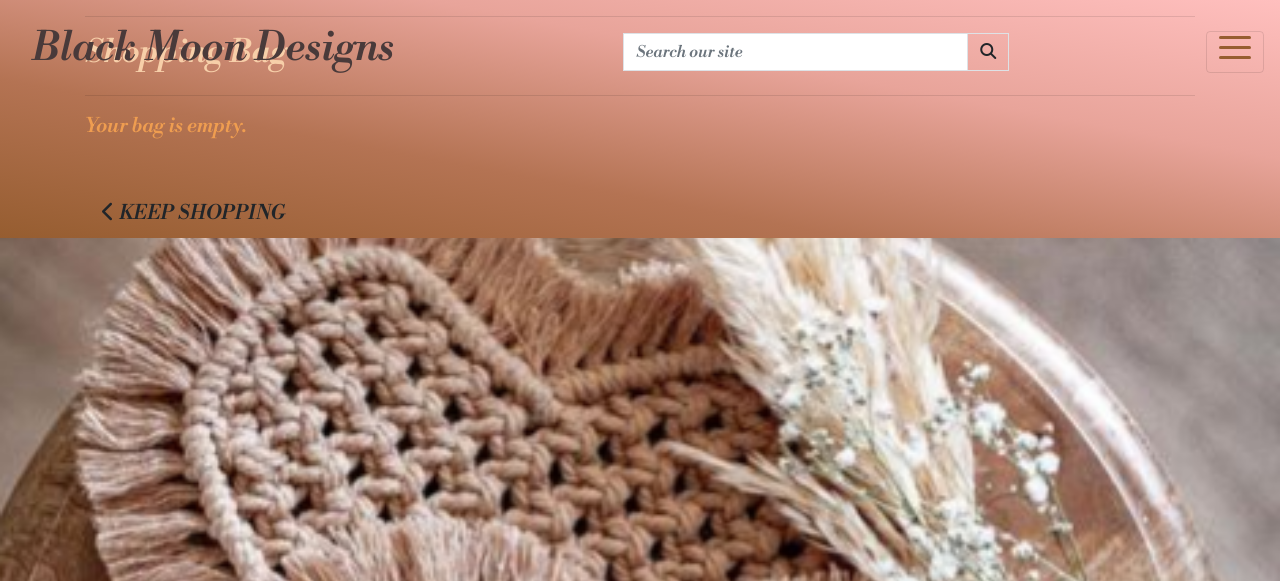
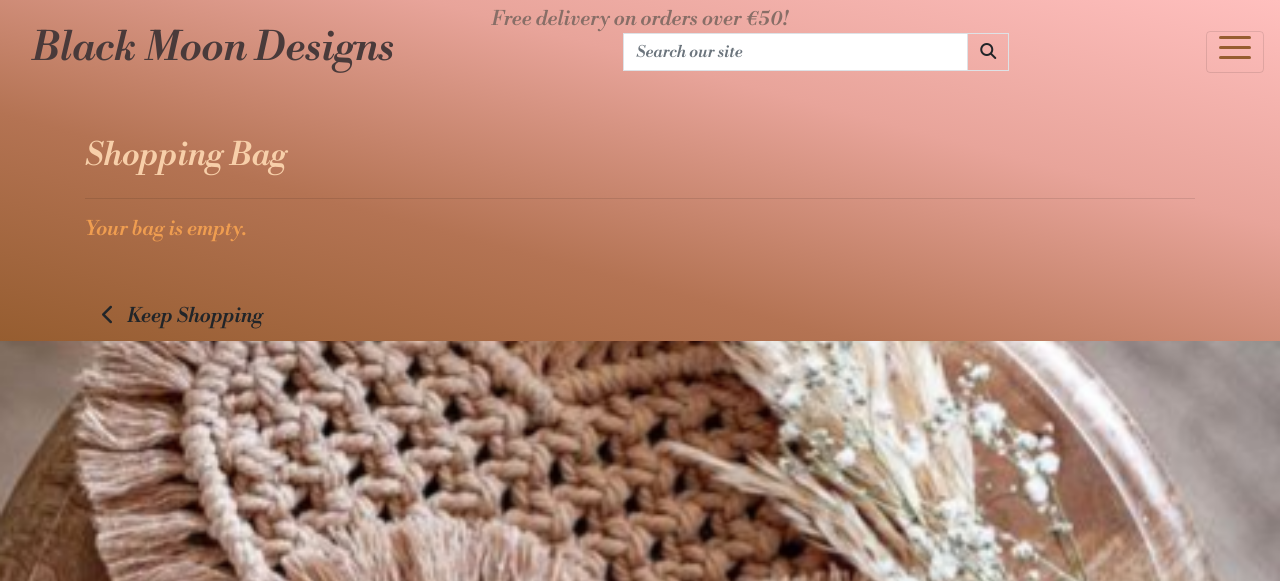
Before and after one commit to totalnoMartina/black-moon-designs, a Django app: page /bag/ in a window 1280 px wide. Shown: the top 581 px of the page. Run offline with Django 3.2, Linux system fonts and the light colour scheme; some libraries are stand-ins or nearby versions.

Commit message:
Add style to bag, delivery info and contexts of bag

```diff
--- /dev/null
+++ b/bag/contexts.py
@@ -0,0 +1,29 @@
+from decimal import Decimal
+from django.conf import settings
+
+def bag_contents(request):
+    """ A function to see the items already selected and calculate delivery costs """
+    bag_items = []
+    total = 0
+    product_count = 0
+
+    if total < settings.FREE_DELIVERY_THRESHOLD:
+        delivery = total * Decimal(settings.STANDARD_DELIVERY_PERCENTAGE / 100)
+        free_delivery_delta = settings.FREE_DELIVERY_THRESHOLD - total
+    else:
+        delivery = 0
+        free_delivery_delta = 0
+
+    grand_total = delivery + total
+
+    context = {
+        'bag_items': bag_items,
+        'total': total,
+        'product_count': product_count,
+        'delivery': delivery,
+        'free_delivery_delta': free_delivery_delta,
+        'free_delivery_threshold': settings.FREE_DELIVERY_THRESHOLD,
+        'grand_total': grand_total,
+    }
+
+    return context
--- a/bag/templates/bag/bag.html
+++ b/bag/templates/bag/bag.html
@@ -11,11 +11,11 @@
 
 {% block content %}
 <div class="overlay"></div>
-<div class="container mb-2">
+<div class="container mt-5">
     <div class="row">
         <div class="col">
-            <hr>
-            <h2 class="logo-font mb-4">Shopping Bag</h2>
+            <br>
+            <h2 class="logo-font mb-4 mt-4">Shopping Bag</h2>
             <hr>
         </div>
     </div>
@@ -26,11 +26,11 @@
             <div class="table-responsive rounded"></div>
             {% else %}
             <p class="lead mb-5">Your bag is empty.</p>
-            <a href="{% url 'products' %}" class="btn btn-outline-black rounded-0 btn-lg">
+            <a href="{% url 'macrames' %}" class="btn btn-outline-black rounded btn-lg">
                 <span class="icon">
                     <i class="fas fa-chevron-left"></i>
                 </span>
-                <span class="text-uppercase">Keep Shopping</span>
+                <span class="p-2 mb-1">Keep Shopping</span>
             </a>
             {% endif %}
         </div>
--- a/blackmoondesign/settings.py
+++ b/blackmoondesign/settings.py
@@ -77,6 +77,8 @@ TEMPLATES = [
                 'django.template.context_processors.request',
                 'django.contrib.auth.context_processors.auth',
                 'django.contrib.messages.context_processors.messages',
+                'bag.contexts.bag_contents',
+
             ],
         },
     },
@@ -159,6 +161,9 @@ STATICFILES_DIRS = (os.path.join(BASE_DIR, 'static'),)
 MEDIA_URL = '/media/'
 MEDIA_ROOT = os.path.join(BASE_DIR, 'media')
 
+FREE_DELIVERY_THRESHOLD = 50
+STANDARD_DELIVERY_PERCENTAGE = 10
+
 # Default primary key field type
 # https://docs.djangoproject.com/en/3.2/ref/settings/#default-auto-field
 
--- a/macrames/templates/macrames/macrames.html
+++ b/macrames/templates/macrames/macrames.html
@@ -13,7 +13,11 @@
 <div class="overlay"></div>
 <div class="container-fluid">
     <div class="row">
+
         <div class="col text-center mt-4">
+            <br>
+            <br>
+            <br>
             <h2 class="logo-font">Macrame Selection</h2>
             <hr class="w-50 mb-1">
         </div>
--- a/static/css/base.css
+++ b/static/css/base.css
@@ -36,6 +36,10 @@ p {
 
 h4 {
     color: #cfc8c6;
+}
+
+h5 {
+    color: #886e67;
 }
 
 .overlay {
@@ -215,15 +219,19 @@ h4 {
 
 
 a {
-    font-size: 2.2rem;
-    background-color: #c18a7c;
+    font-size: 2rem;
+    background-color: #f3ab99;
     color: #493a3a;
 }
 
 a:hover {
-    background-color: #FFBFBE;
-    color: #965D30;
+    background-color: #493a3a;
+    color: #f3ab99;
     text-decoration: none;
+}
+
+i:hover {
+    color: #493a3a;
 }
 
 .navbar-brand {
--- a/templates/base.html
+++ b/templates/base.html
@@ -102,9 +102,9 @@
                                 <div><i class="fas fa-shopping-bag fa-lg"></i></div>
                                 <p class="my-0">
                                     {% if grand_total %}
-                                    ${{ grand_total|floatformat:2 }}
+                                    €{{ grand_total|floatformat:2 }}
                                     {% else %}
-                                    $0.00
+                                    €0.00
                                     {% endif %}
                                 </p>
                             </div>
@@ -117,7 +117,11 @@
         </nav>
 
     </header>
-
+    <div id="delivery-banner" class="row text-center">
+        <div class="col">
+            <h5 class="my-2">Free delivery on orders over €{{ free_delivery_threshold }}!</h5>
+        </div>
+    </div>
     {% if messages %}
     <div class="message-container"></div>
     {% endif %}
```
